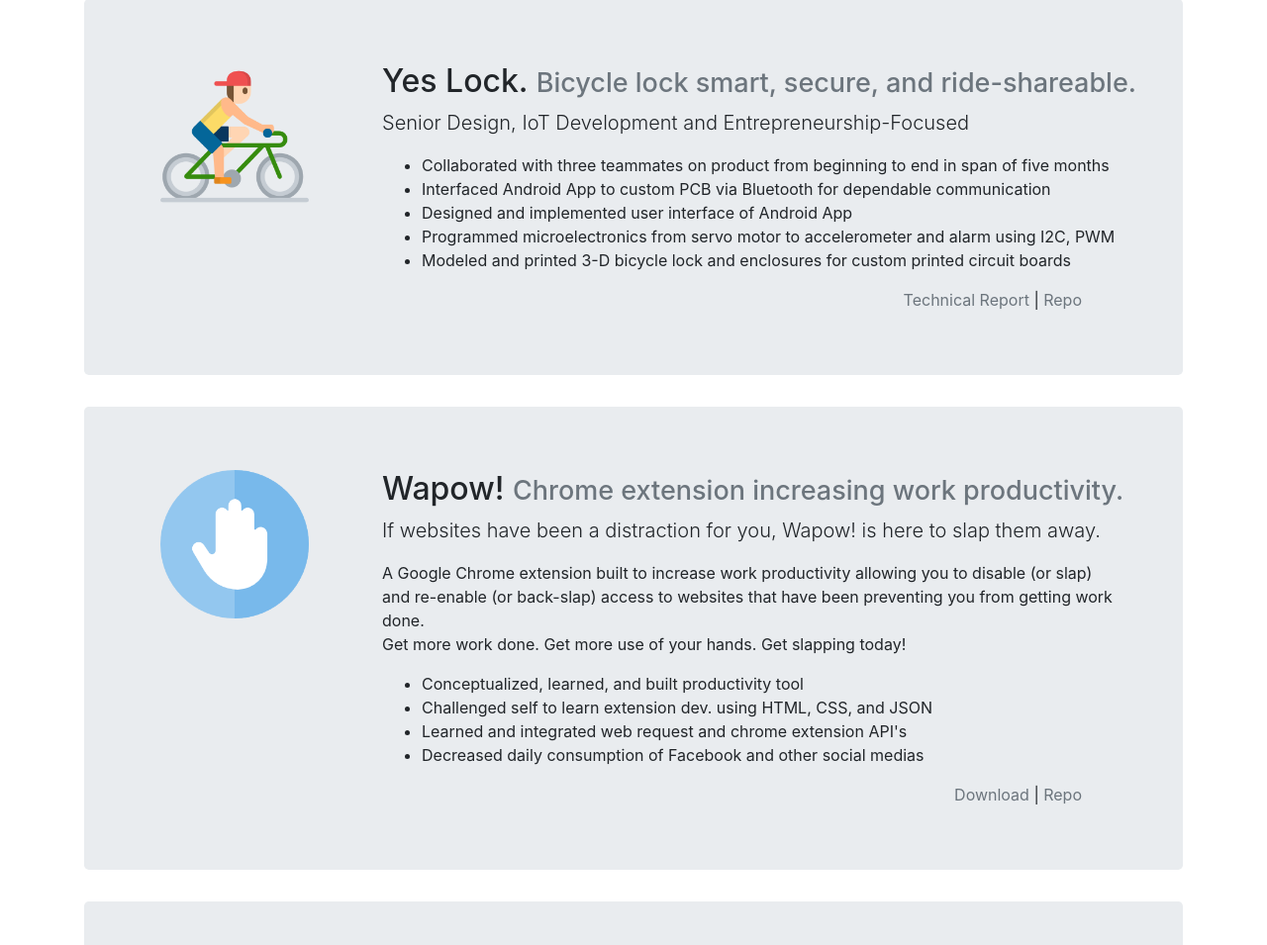
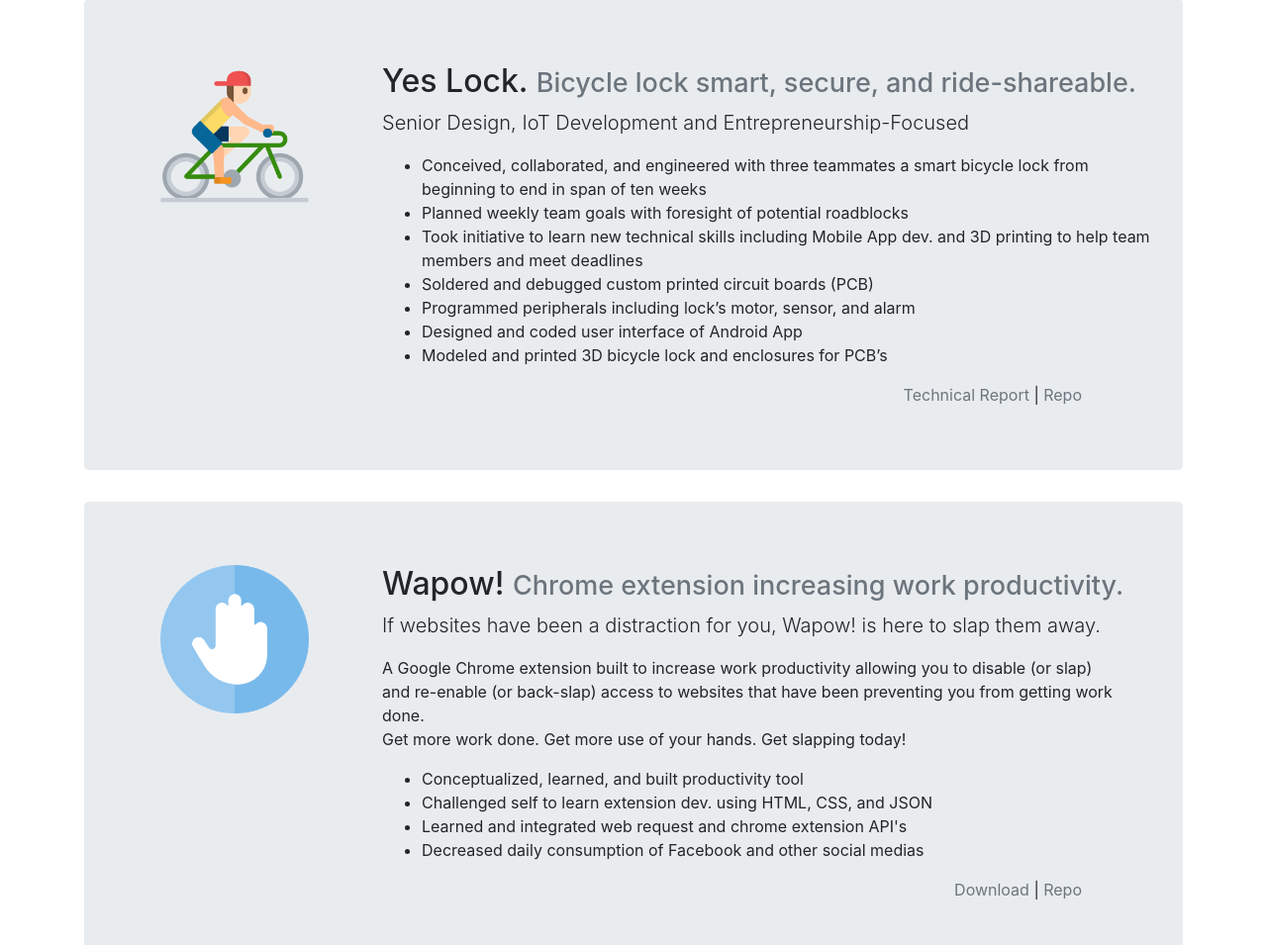
Before and after one commit to hi-steve/hi-steve.github.io, a plain HTML site: page index.html in a window 1280 px wide. Shown: the part 1582-2537 px from the top of the page at 99% size. Drawn offline with nearby package versions, Linux system fonts and the light colour scheme.

Commit message:
Update index.html

```diff
--- a/index.html
+++ b/index.html
@@ -150,11 +150,14 @@
           <h2 class="featurette-heading">Yes Lock. <span class="catch-phrase text-muted">Bicycle lock smart, secure, and ride-shareable.</span></h2>
           <p class="lead">Senior Design, IoT Development and Entrepreneurship-Focused</p>
           <ul>
-            <li>Collaborated with three teammates on product from beginning to end in span of five months</li>
-            <li>Interfaced Android App to custom PCB via Bluetooth for dependable communication</li>
-            <li>Designed and implemented user interface of Android App</li>
-            <li>Programmed microelectronics from servo motor to accelerometer and alarm using I2C, PWM
-            <li>Modeled and printed 3-D bicycle lock and enclosures for custom printed circuit boards</li>
+            <li>Conceived, collaborated, and engineered with three teammates a smart bicycle lock from beginning to end in span of ten weeks</li>
+            <li>Planned weekly team goals with foresight of potential roadblocks</li>
+            <li>Took initiative to learn new technical skills including Mobile App dev. and 3D printing to help team members and meet deadlines</li>
+            <li>Soldered and debugged custom printed circuit boards (PCB)</li>
+            <li>Programmed peripherals including lock’s motor, sensor, and alarm</li>
+            <li>Designed and coded user interface of Android App</li>
+            <li>Modeled and printed 3D bicycle lock and enclosures for PCB’s</li>
+
           </ul>
         </div>
 
```
